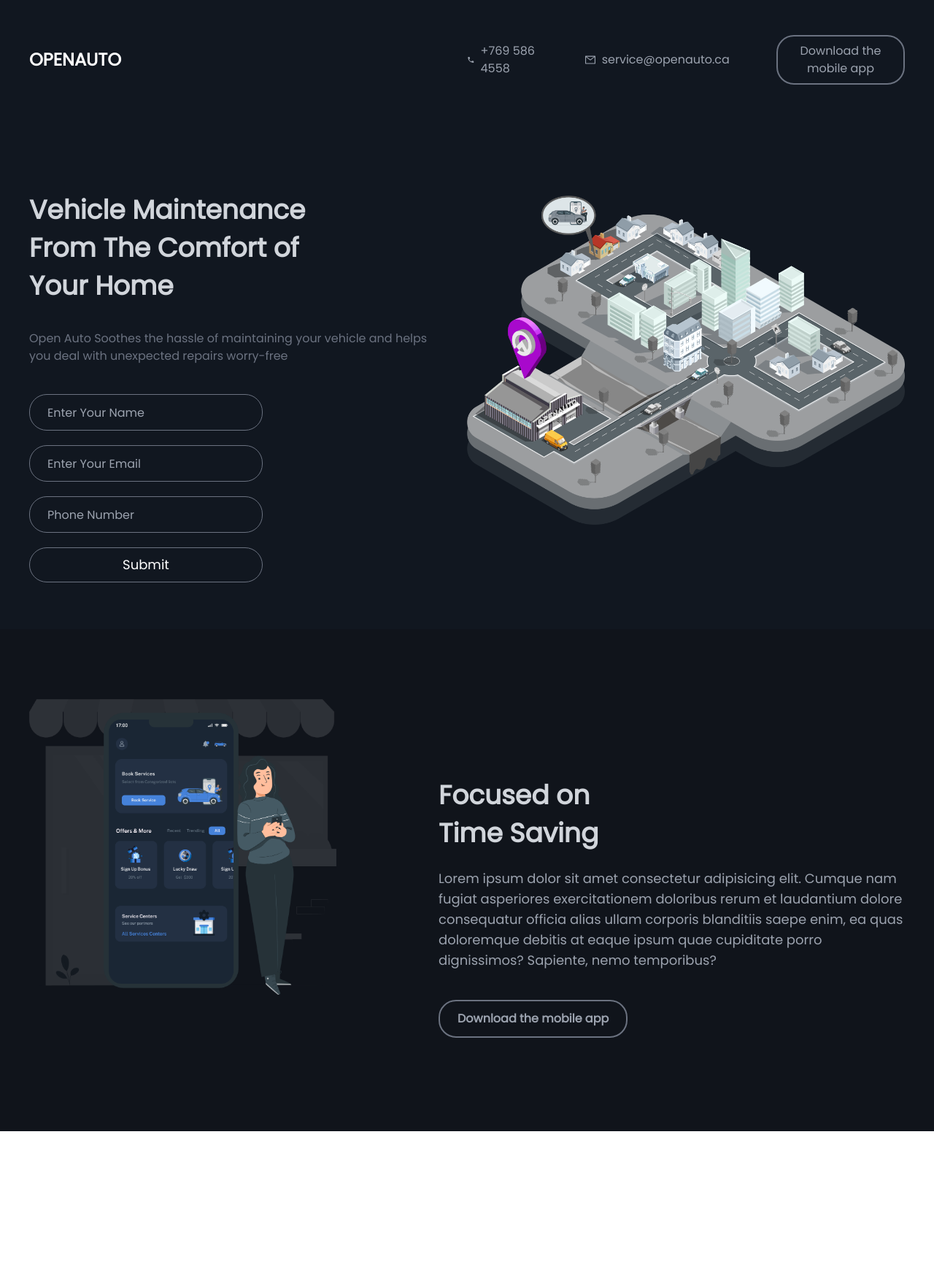
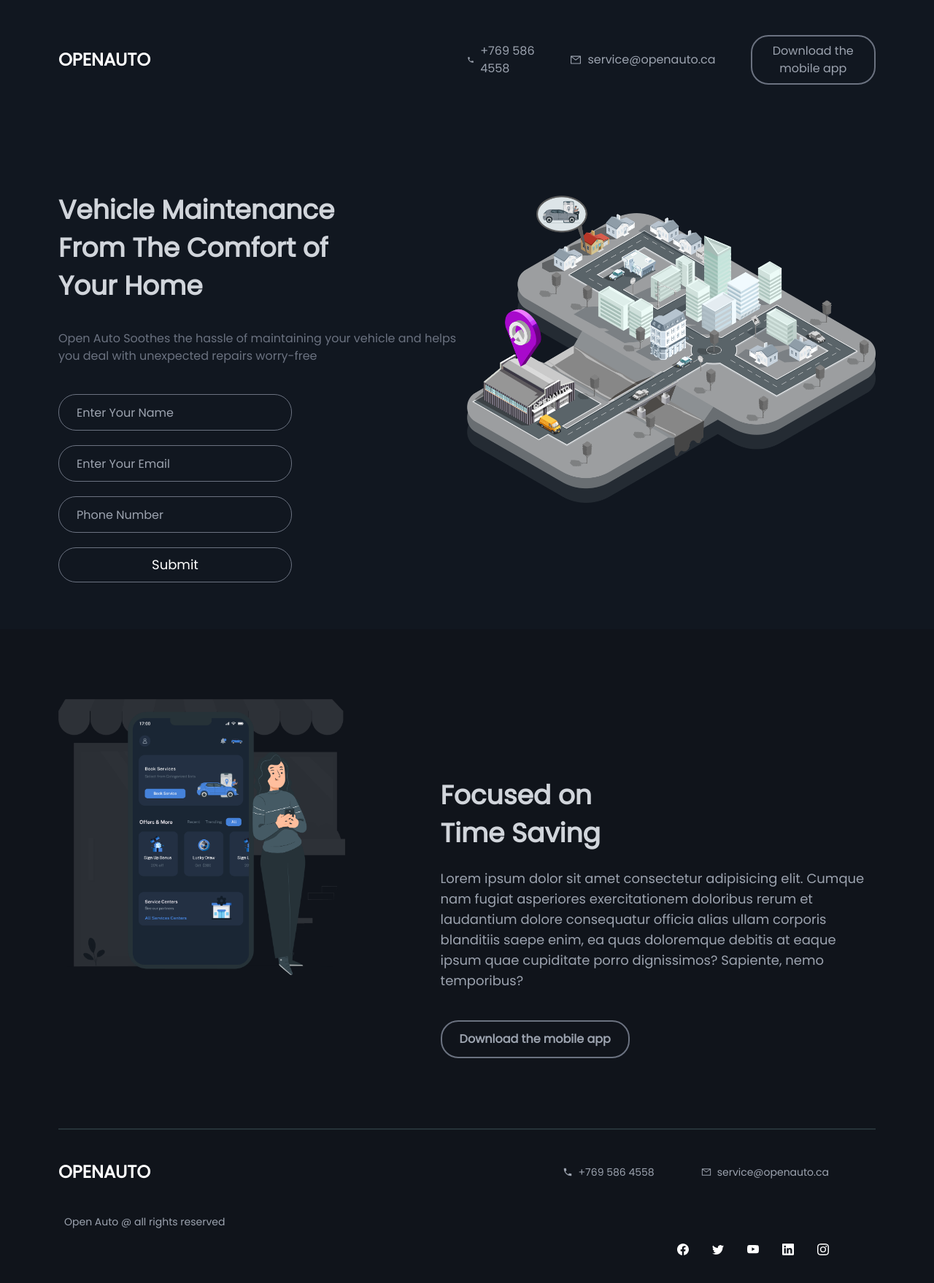
Before and after one commit to Rakibulhasan70/GrowthScribe-client, a React (Create React App) app: page / in a window 1280 px wide. Shown: the top 1758 px of the page at 73% size. Before the commit the page ends 1550 px from the top, so only its background shows below. Built offline with nearby package versions, Linux system fonts and the light colour scheme.

Commit message:
footer is done

```diff
--- /dev/null
+++ b/src/Components/Footer.js
@@ -0,0 +1,42 @@
+import React from 'react';
+import { MdPhone } from 'react-icons/md'
+import { AiOutlineMail } from 'react-icons/ai'
+import { BsFacebook } from 'react-icons/bs'
+import { BsTwitter } from 'react-icons/bs'
+import { BsYoutube } from 'react-icons/bs'
+import { BsLinkedin } from 'react-icons/bs'
+import { BsInstagram } from 'react-icons/bs'
+
+const Footer = () => {
+    return (
+        <div style={{ backgroundColor: '#10141b' }} className='pl-4 pr-4 lg:px-20 pb-20 pt-10'>
+            <div className='lg:flex justify-between text-center'>
+                <h2 className=' normal-case text-2xl font-semibold text-white leading-9'>OPENAUTO</h2>
+                <div className='flex justify-between mt-10 lg:mt-0'>
+                    <h2 className='flex items-center text-sm pl-2 lg:pl-0 lg:mr-16 lg:text-md text-gray-400'><MdPhone className='mr-2'></MdPhone>+769 586 4558</h2>
+                    <h2 className='flex items-center text-sm pr-2 lg:pr-0 lg:mr-16 lg:text-md text-gray-400'><AiOutlineMail className='mr-2'></AiOutlineMail>service@openauto.ca</h2>
+                </div>
+            </div>
+
+            <div className='lg:flex justify-between text-center mt-10 mx-2'>
+                <h2 className=' text-sm lg:mr-16 lg:text-md text-gray-400 text-center'> Open Auto @ all rights reserved</h2>
+                <div className='flex justify-between lg:hidden mt-10 lg:mt-0'>
+                    <h2 className='flex items-center text-sm lg:mr-16 lg:text-md text-gray-400'>Privacy policy</h2>
+                    <h2 className='flex items-center text-sm lg:mr-16 lg:text-md text-gray-400'>Terms of use</h2>
+                    <h2 className='flex items-center text-sm lg:mr-16 lg:text-md text-gray-400'>Cookie Policy</h2>
+
+                </div>
+                <div className='flex justify-between items-center text-center mt-10 mx-2 lg:mr-6 '>
+                    <BsFacebook className='text-white lg:mr-8' />
+                    <BsTwitter className='text-white lg:mr-8' />
+                    <BsYoutube className='text-white lg:mr-8' />
+                    <BsLinkedin className='text-white lg:mr-8' />
+                    <BsInstagram className='text-white lg:mr-8' />
+                </div>
+
+            </div>
+        </div>
+    );
+};
+
+export default Footer;
--- a/src/Components/Home.js
+++ b/src/Components/Home.js
@@ -1,4 +1,5 @@
 import React from 'react';
+import Footer from './Footer';
 import Navbar from './Navbar';
 import Part1 from './Part1';
 import Part2 from './Part2';
@@ -10,6 +11,7 @@ const Home = () => {
                 <Navbar></Navbar>
                 <Part1></Part1>
                 <Part2></Part2>
+                <Footer></Footer>
             </div>
         </div>
     );
--- a/src/Components/Navbar.js
+++ b/src/Components/Navbar.js
@@ -3,15 +3,15 @@ import { MdPhone } from 'react-icons/md'
 import { AiOutlineMail } from 'react-icons/ai'
 const Navbar = () => {
     return (
-        <div style={{ backgroundColor: '#111720' }} className="navbar bg-base-100 py-2 pl-8 lg:px-10 lg:pt-12">
+        <div style={{ backgroundColor: '#111720' }} className="navbar bg-base-100 py-2 pl-8 lg:px-20 lg:pt-12">
             <div className="navbar-start">
                 <div className="dropdown">
                 </div>
                 <a className=" normal-case text-2xl font-semibold text-white  leading-9">OPENAUTO</a>
             </div>
             <div className="navbar-end text-slate-300 invisible lg:visible">
-                <h2 className='flex items-center mr-16 text-md text-gray-400'><MdPhone className='mr-2'></MdPhone>+769 586 4558</h2>
-                <h2 className='flex items-center mr-16 text-md text-gray-400'><AiOutlineMail className='mr-2'></AiOutlineMail>service@openauto.ca</h2>
+                <h2 className='flex items-center mr-12 text-md text-gray-400'><MdPhone className='mr-2'></MdPhone>+769 586 4558</h2>
+                <h2 className='flex items-center mr-12 text-md text-gray-400'><AiOutlineMail className='mr-2'></AiOutlineMail>service@openauto.ca</h2>
                 <button className="border-2 border-gray-500 text-gray-400 rounded-3xl py-2 px-4">Download the mobile app</button>
             </div>
         </div>
--- a/src/Components/Part1.js
+++ b/src/Components/Part1.js
@@ -3,7 +3,7 @@ import bannerImage from '../images/Pickup_Illustration.png'
 
 const Part1 = () => {
     return (
-        <div className='pl-8 pr-8 lg:px-10'>
+        <div className='pl-8 pr-8 lg:px-20'>
             <div className='mb-16 lg:mt-36'>
                 <div className='grid grid-cols-1 lg:grid-cols-2 md:grid-cols-2 '>
                     <div className='text-white' >
--- a/src/Components/Part2.js
+++ b/src/Components/Part2.js
@@ -3,8 +3,8 @@ import bodyImage from '../images/picku service.png'
 
 const Part2 = () => {
     return (
-        <div style={{ backgroundColor: '#10141b' }} className='pl-8 pr-8 lg:px-10 pb-32'>
-            <div className='my-0 pt-10 lg:pt-24'>
+        <div style={{ backgroundColor: '#10141b' }} className='pl-8 pr-8 lg:px-20 '>
+            <div className='my-0 pt-10 lg:pt-24 pb-24'>
                 <div className='flex lg:flex-row flex-col-reverse '>
                     <div >
                         <img className=' lg:w-9/12 ' style={{ borderRadius: '10px' }} src={bodyImage} alt="" />
@@ -15,8 +15,10 @@ const Part2 = () => {
                         <p className='mt-7 leading-7 text-gray-400 text-lg'>Lorem ipsum dolor sit amet consectetur adipisicing elit. Cumque nam fugiat asperiores exercitationem doloribus rerum et laudantium dolore consequatur officia alias ullam corporis blanditiis saepe enim, ea quas doloremque debitis at eaque ipsum quae cupiditate porro dignissimos? Sapiente, nemo temporibus?</p>
                         <button className="border-2 border-gray-500 text-gray-400 font-semibold rounded-3xl py-3 px-6 mt-10 mb-10 lg:mb-0">Download the mobile app</button>
                     </div>
+
                 </div >
             </div>
+            <hr style={{ border: '1px solid #263238' }} />
         </div >
     );
 };
```
